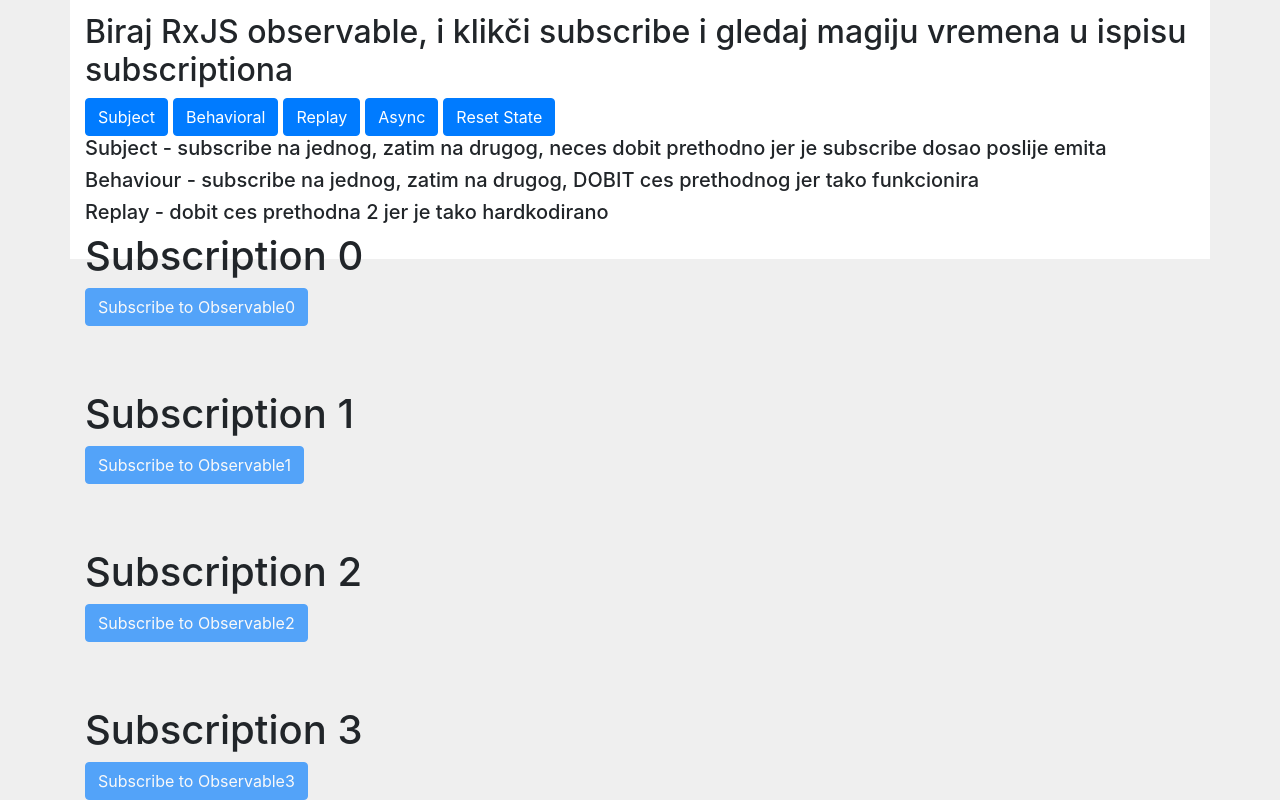
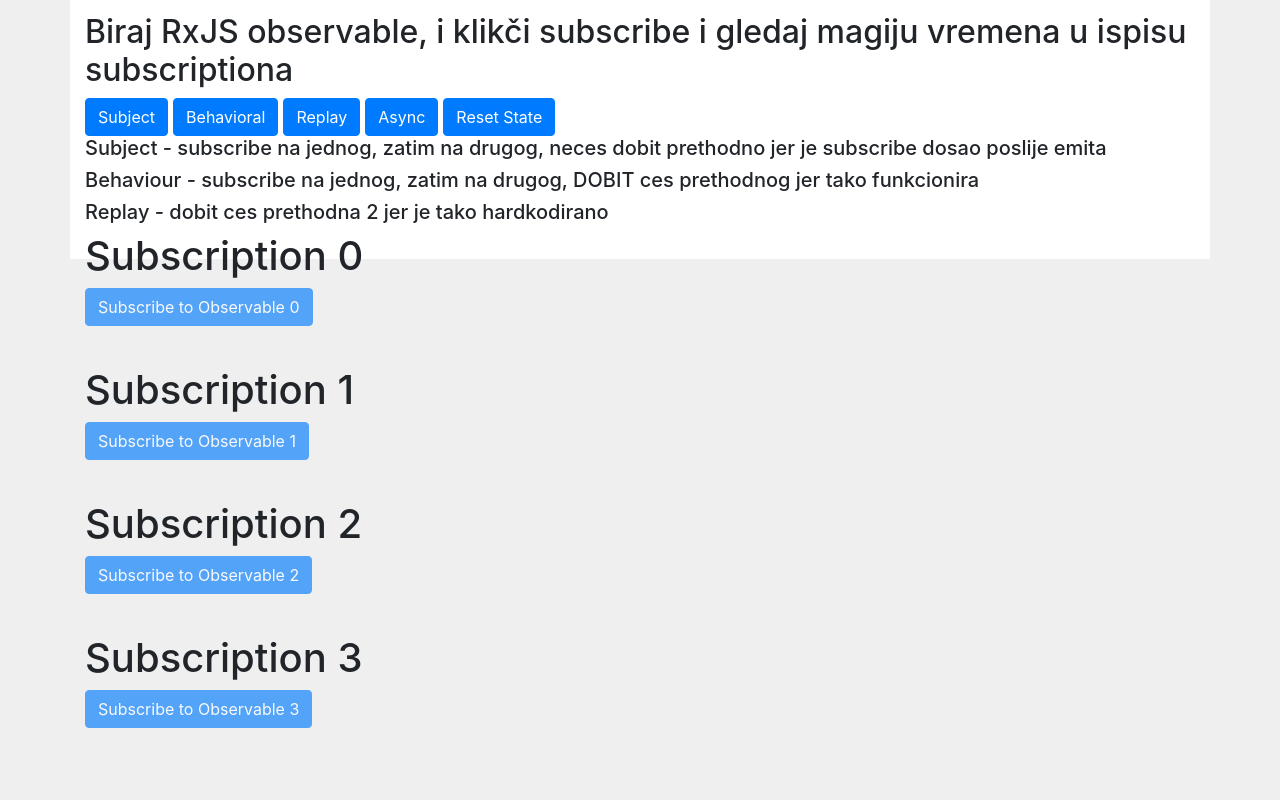
Before and after one commit to lukalukaluka7000/rxjs-experimenting, an Angular app: page / in a window 1280 px wide. Shown: the part 541-1341 px from the top of the page. After the commit the page ends 1269 px from the top, so only its background shows below. Built offline with nearby package versions, Linux system fonts and the light colour scheme.

Commit message:
template reusable parts

```diff
--- a/src/app/app.component.html
+++ b/src/app/app.component.html
@@ -54,33 +54,21 @@
 <div *ngIf="observableChosen">
   <h4>Odabran {{this.rxjsObservableString}}</h4>
 </div>
-<h1>Subscription 0</h1>
-<button class="btn btn-primary" [disabled]="!observableChosen" (click)="subscribe0()">Subscribe to Observable0</button>
-<br /><br />
-<ul>
-  <li *ngFor="let dataItem of subscription0Data">{{ dataItem }}</li>
-</ul>
-<br />
-<h1>Subscription 1</h1>
-<button class="btn btn-primary" [disabled]="!observableChosen" (click)="subscribe1()">Subscribe to Observable1</button>
-<br /><br />
-<ul>
-  <li *ngFor="let dataItem of subscription1Data">{{ dataItem }}</li>
-</ul>
-
-<br />
-<h1>Subscription 2</h1>
-<button class="btn btn-primary" [disabled]="!observableChosen" (click)="subscribe2()">Subscribe to Observable2</button>
-<br /><br />
-<ul>
-  <li *ngFor="let dataItem of subscription2Data">{{ dataItem }}</li>
-</ul>
 
 
-<br />
-<h1>Subscription 3</h1>
-<button class="btn btn-primary" [disabled]="!observableChosen" (click)="subscribe3()">Subscribe to Observable3</button>
-<br /><br />
-<ul>
-  <li *ngFor="let dataItem of subscription3Data">{{ dataItem }}</li>
-</ul>
+<ng-template #listSubscriptionData let-lista="list" let-index="index" let-funkcija="nameFunction">
+    <h1>Subscription {{index}}</h1>
+
+    <button class="btn btn-primary"
+      [disabled]="!observableChosen"
+      (click)="funkcija()" >
+      Subscribe to Observable {{index}}</button>
+    <br /><br />
+    <ul>
+      <li *ngFor="let dataItem of lista">{{ dataItem }}</li>
+  </ul>
+</ng-template>
+<ng-container [ngTemplateOutlet]="listSubscriptionData" [ngTemplateOutletContext]='{ index: "0", list: this.subscription0Data, nameFunction: subscribe0.bind(this) }'></ng-container>
+<ng-container [ngTemplateOutlet]="listSubscriptionData" [ngTemplateOutletContext]='{ index: "1", list: this.subscription1Data, nameFunction: subscribe1.bind(this) }'></ng-container>
+<ng-container [ngTemplateOutlet]="listSubscriptionData" [ngTemplateOutletContext]='{ index: "2", list: this.subscription2Data, nameFunction: subscribe2.bind(this) }'></ng-container>
+<ng-container [ngTemplateOutlet]="listSubscriptionData" [ngTemplateOutletContext]='{ index: "3", list: this.subscription3Data, nameFunction: subscribe3.bind(this) }'></ng-container>
--- a/src/app/core/subjects.service.ts
+++ b/src/app/core/subjects.service.ts
@@ -31,8 +31,7 @@
   init(rxjsObservable : AvailableObservables = AvailableObservables.Subject) {
     this.srcObservable$ = of(1,2,3,4);
     this.innerObservable$=of("a","b","c");
-    console.log("usa u init");
-    console.log(rxjsObservable);
+
     // Create Subject and Observable Here
     switch (rxjsObservable) {
       case AvailableObservables.Subject:
```
